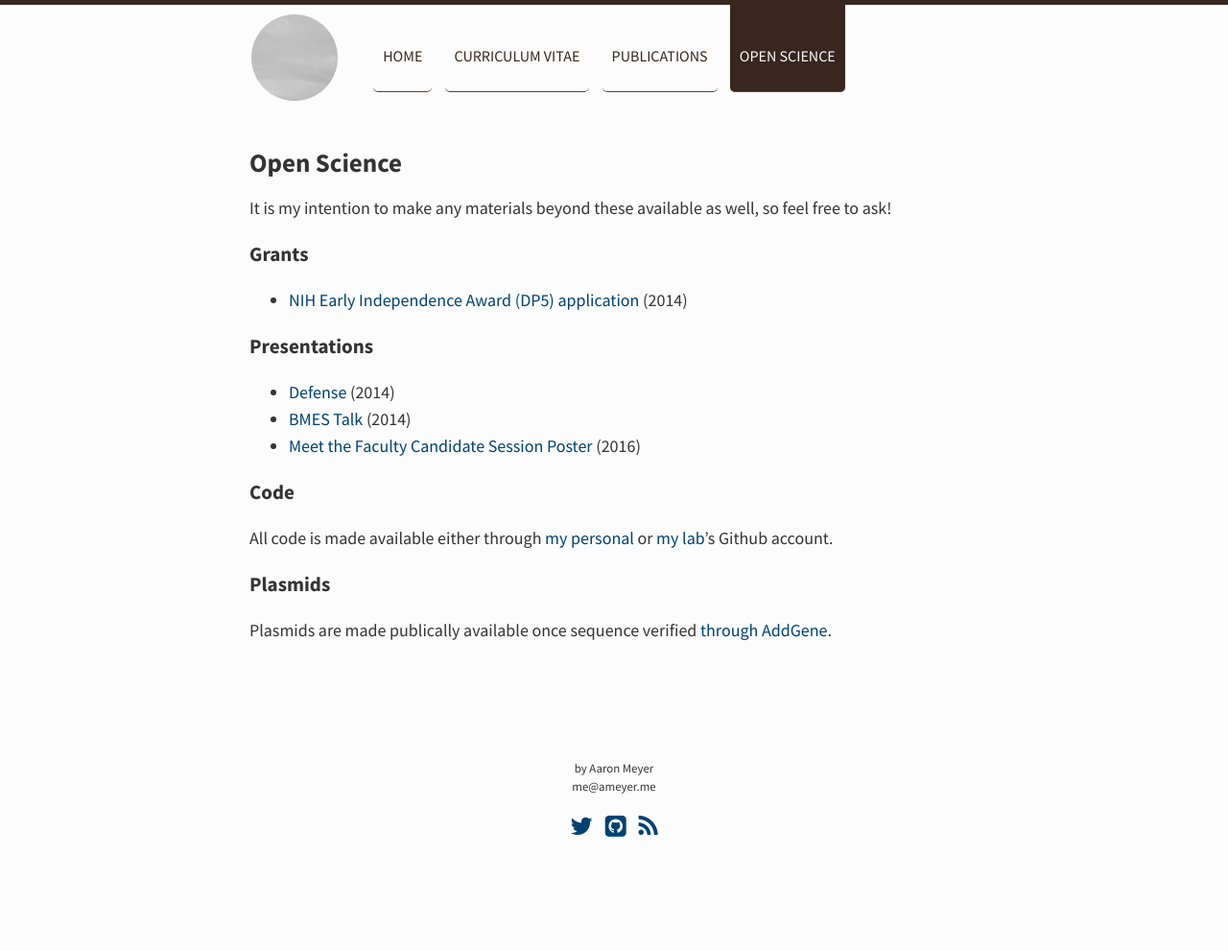
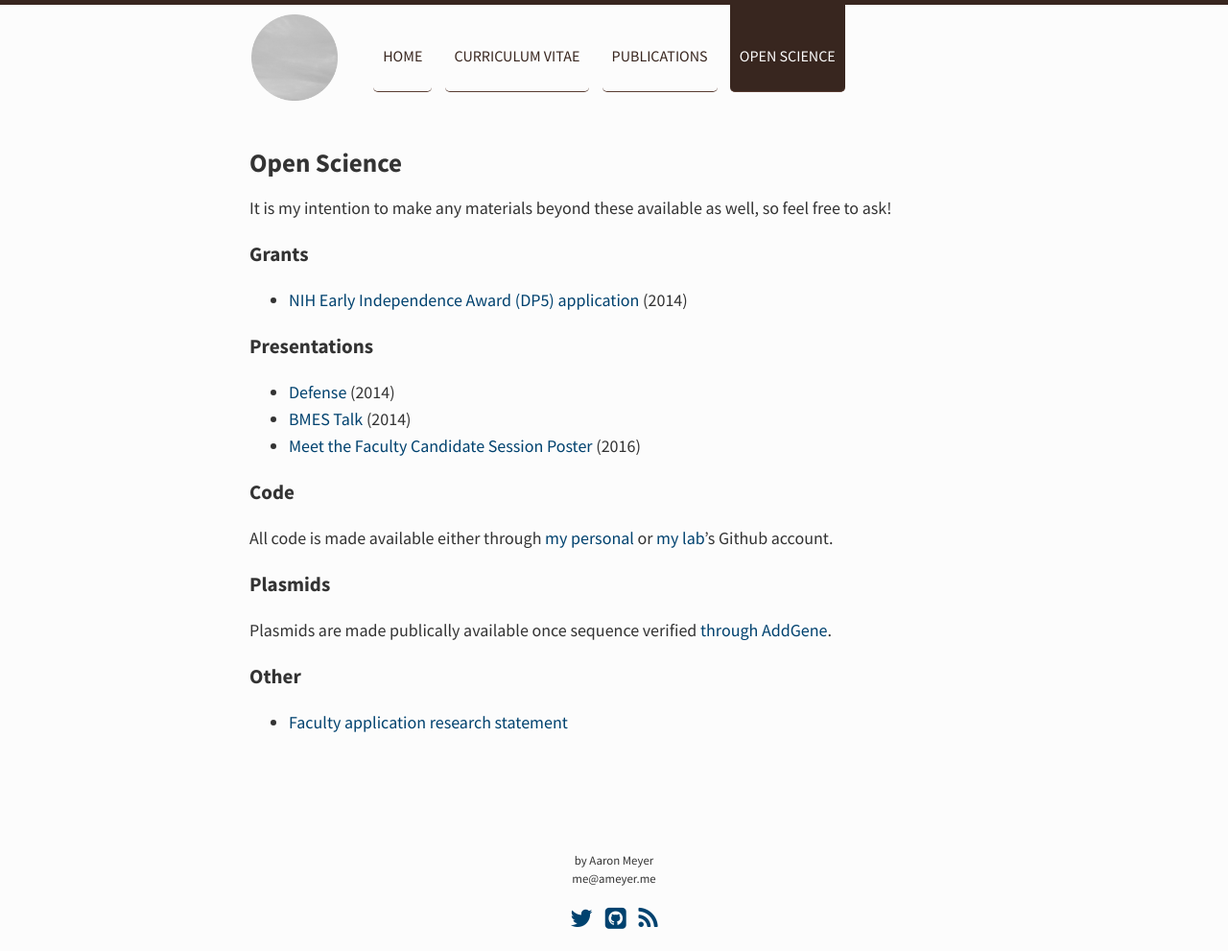
Before and after one commit to thanatosmin/ameyer.me, a Jekyll site: the page built from opensci/index.md, in a window 1280 px wide. Shown: the whole page at 96% size. Built offline with Jekyll 4.4.1, drawn with Linux system fonts in a browser that asks for light colours; nearby versions of some CDN libraries; Markdown is read by kramdown in place of the engine named in the settings; comment, search, counter and statistics services are not loaded; before the commit the page ends 900 px from its top, so only the background shows below that.

Commit message:
Update index.md
Add link to faculty application

```diff
--- a/opensci/index.md
+++ b/opensci/index.md
@@ -22,3 +22,7 @@ All code is made available either through [my personal](https://github.com/thana
 ### Plasmids
 
 Plasmids are made publically available once sequence verified [through AddGene](https://www.addgene.org/Aaron_Meyer/).
+
+### Other
+
+- [Faculty application research statement](/public/files/Opensci-FacResearch.pdf)
```
